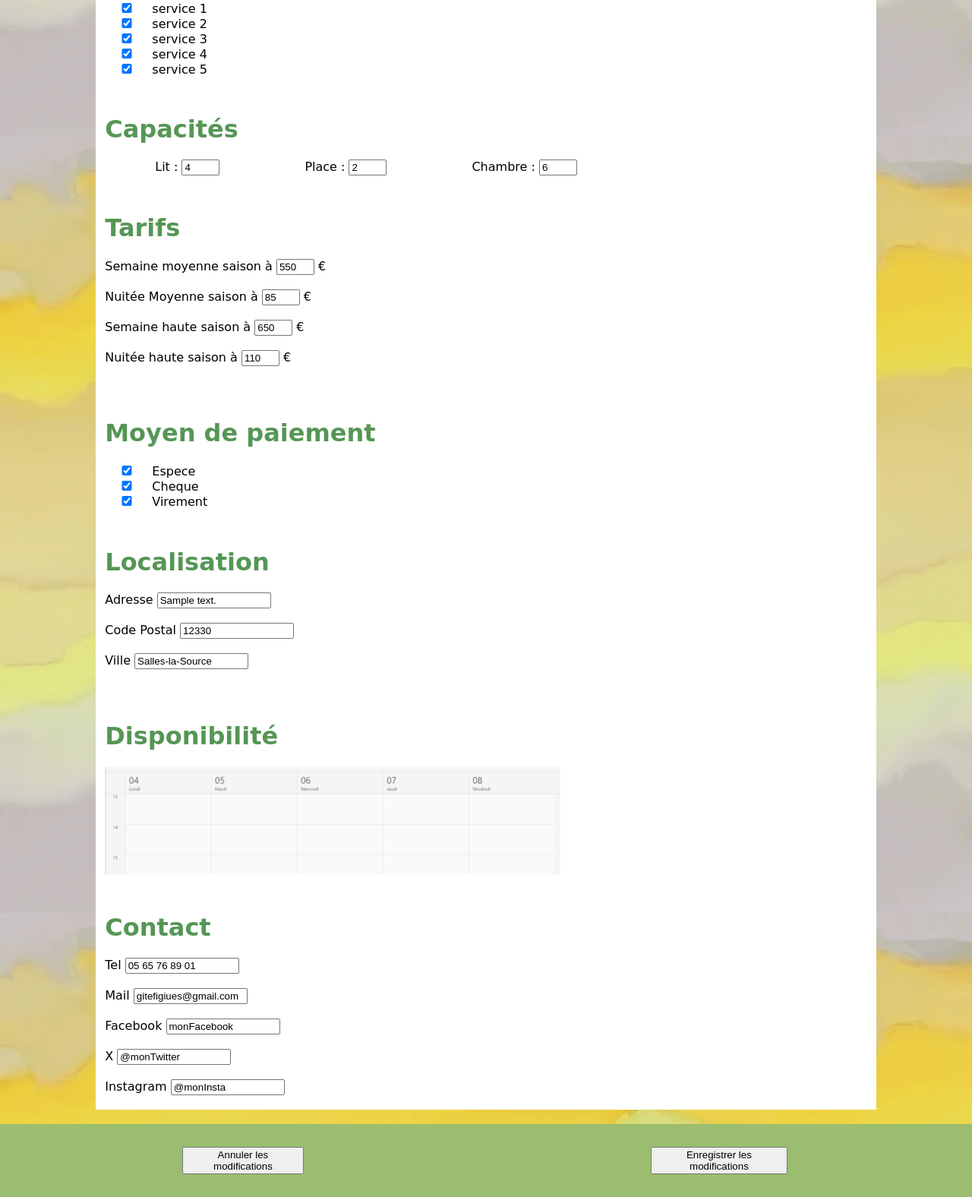
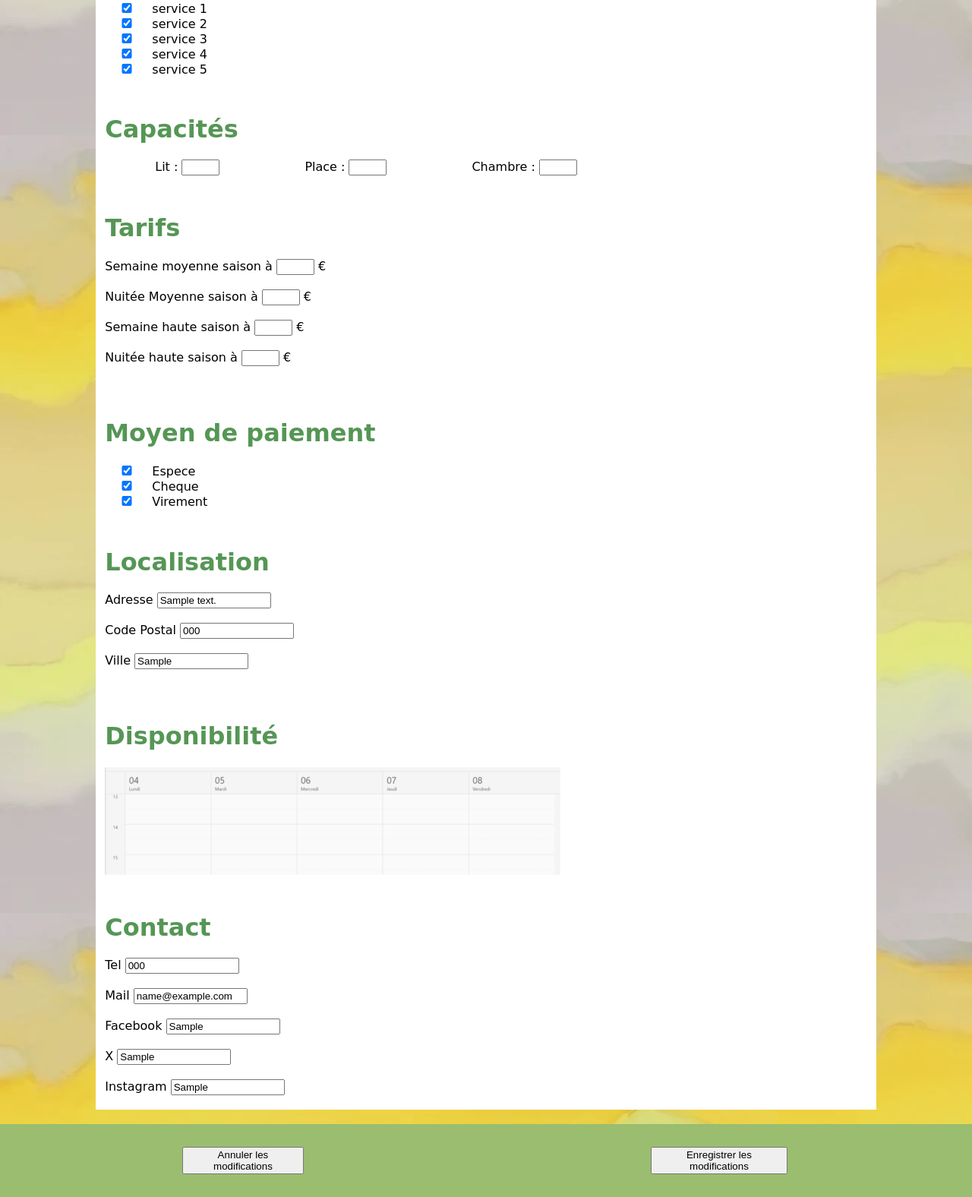
Before and after one commit to Lethlos/site-web-mouly, a PHP site: page /edition_page.php in a window 1280 px wide. Shown: the part 846-2422 px from the top of the page at 76% size. Run offline with PHP 8.4, Linux system fonts and the light colour scheme; tables that the repository leaves empty or names only in its code hold one stand-in row (values such as "Sample post"); some web fonts are replaced.

Commit message:
zerfcertgfgjnture

```diff
--- a/edition_page.php
+++ b/edition_page.php
@@ -113,15 +113,15 @@
 				<div class="flex_row capacityDiv">
 					<span>
 						<label for="inputBed">Lit :</label>
-						<input type="number" id="inputBed" name="inputBed" value="4">
+						<input type="number" id="inputBed" name="inputBed" value="<?php echo $bed; ?>">
 					</span>
 					<span>
 						<label for="inputPlace">Place :</label>
-						<input type="number" id="inputPlace" name="inputPlace" value="2"/>
+						<input type="number" id="inputPlace" name="inputPlace" value="<?php echo $place; ?>"/>
 					</span>
 					<span>
 						<label for="inputRoom">Chambre :</label>
-						<input type="number" id="inputRoom" name="inputRoom" value="6"/>
+						<input type="number" id="inputRoom" name="inputRoom" value="<?php echo $bedroom; ?>"/>
 					</span>
 					<span></span>
 					<span></span>
@@ -132,19 +132,19 @@
 				<div class="flex_col rateDiv">
 					<span>
 						<label for="inputPriceWeek">Semaine moyenne saison à </label>
-						<input type="number" id="inputPriceWeek" name="inputPriceWeek" value="550"/> €
+						<input type="number" id="inputPriceWeek" name="inputPriceWeek" value="<?php echo $week; ?>"/> €
 					</span></br>
 					<span>
 						<label for="inputPriceNight">Nuitée Moyenne saison à </label>
-						<input type="number" id="inputPriceNight" name="inputPriceNight" value="85"/> €
+						<input type="number" id="inputPriceNight" name="inputPriceNight" value="<?php echo $night; ?>"/> €
 					</span></br>
 					<span>
 						<label for="inputPriceHighWeek">Semaine haute saison à </label>
-						<input type="number" id="inputPriceHighWeek" name="inputPriceHighWeek" value="650"/> €
+						<input type="number" id="inputPriceHighWeek" name="inputPriceHighWeek" value="<?php echo $week_high; ?>"/> €
 					</span></br>
 					<span>
 						<label for="inputPriceHighNight">Nuitée haute saison à </label>
-						<input type="number" id="inputPriceHighNight" name="inputPriceHighNight" value="110"/> €
+						<input type="number" id="inputPriceHighNight" name="inputPriceHighNight" value="<?php echo $night_high; ?>"/> €
 					</span></br>
 				</div>
 				<h1> Moyen de paiement </h1>
@@ -167,16 +167,16 @@
 				<div class="flex_col localisationDiv">
 					<span>
 						<label for="inputAdress">Adresse </label>
-						<input type="text" id="inputAdress" name="inputAdress" value="<?php echo $description; ?>"/>
+						<input type="text" id="inputAdress" name="inputAdress" value="<?php echo $address; ?>"/>
 					</span></br>
 					<span >
 						<label for="inputCP">Code Postal </label>
-						<input type="number" id="inputCP" name="inputCP" value="12330"/>
+						<input type="number" id="inputCP" name="inputCP" value="<?php echo $postcode; ?>"/>
 						<span id="errInputCP" class="errMessage"></span>
 					</span></br>
 					<span>
 						<label for="inputCity">Ville </label>
-						<input type="text" id="inputCity" name="inputCity" value="Salles-la-Source"/>
+						<input type="text" id="inputCity" name="inputCity" value="<?php echo $city; ?>"/>
 					</span></br>
 				</div>
 
@@ -187,26 +187,26 @@
 				<div class="flex_col contactDiv">
 					<span>
 						<label for="inputNumTel">Tel </label>
-						<input type="text" id="inputNumTel" name="inputNumTel" value="05 65 76 89 01"/>
+						<input type="text" id="inputNumTel" name="inputNumTel" value="<?php echo $phone; ?>"/>
 						<span id="errInputNumTel" class="errMessage"></span>
 					</span><br/>
 					<span>
 						<label for="inputMail">Mail</label>
-						<input type="text" id="inputMail" name="inputMail" value="gitefigiues@gmail.com"/>
+						<input type="text" id="inputMail" name="inputMail" value="<?php echo $mail; ?>"/>
 						<span id="errInputMail" class="errMessage"></span>
 					</span><br/>
 					<span>
 						<label for="inputFacebook">Facebook </label>
-						<input type="text" id="inputFacebook" name="inputFacebook" value="monFacebook"/>
+						<input type="text" id="inputFacebook" name="inputFacebook" value="<?php echo $facebook; ?>"/>
 						<span id="errInputFacebook" class="errMessage"></span>
 					</span><br/>
 					<span>
 						<label for="inputX">X </label>
-						<input type="text" id="inputX" name="inputX" value="@monTwitter"/>
+						<input type="text" id="inputX" name="inputX" value="<?php echo $x; ?>"/>
 					</span><br/>
 					<span>
 						<label for="inputInsta">Instagram </label>
-						<input type="text" id="inputInsta" name="inputInsta" value="@monInsta"/>
+						<input type="text" id="inputInsta" name="inputInsta" value="<?php echo $instagram; ?>"/>
 					</span>
 					<br/>
 				</div>
--- a/get_data.php
+++ b/get_data.php
@@ -6,4 +6,24 @@ $information = $db->query("SELECT * FROM information where id='1'");
 
 $row = mysqli_fetch_assoc($information);
 $description = $row['description'];
+
+$bed = $row['bed'];
+$place = $row['place'];
+$bedroom = $row['bedroom'];
+
+$week = $row['week'];
+$night = $row['night'];
+$week_high = $row['week_high'];
+$night_high = $row['night_high'];
+
+$address = $row['address'];
+$postcode = $row['postcode'];
+$city = $row['city'];
+
+$phone = $row['phone'];
+$mail = $row['mail'];
+$facebook = $row['facebook'];
+$x = $row['x'];
+$instagram = $row['instagram'];
+
 ?>
--- a/page_save.php
+++ b/page_save.php
@@ -44,6 +44,8 @@ $x = $_POST['inputX'];
 echo $description."\n";
 $instagram = $_POST['inputInsta'];
 echo $description."\n";
+
+
 $delete = $db->query("DELETE from information");
 $insert = $db->query("INSERT into information (id, description, bed, place, bedroom, week, night, week_high, night_high, address, postcode, city, phone, mail, facebook, x, instagram) VALUES ('$id', '$description', '$bed', '$place', '$bedroom', '$week', '$night', '$week_high', '$night_high', '$address', '$postcode', '$city', '$phone', '$mail', '$facebook', '$x', '$instagram')");
 if($insert){
```
